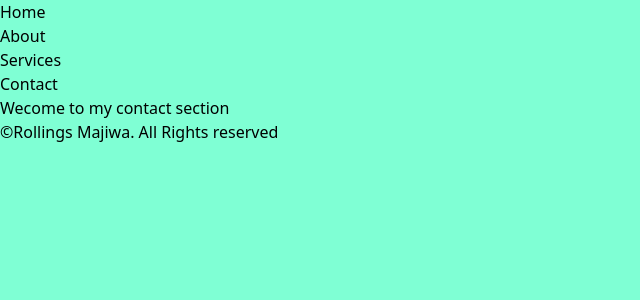
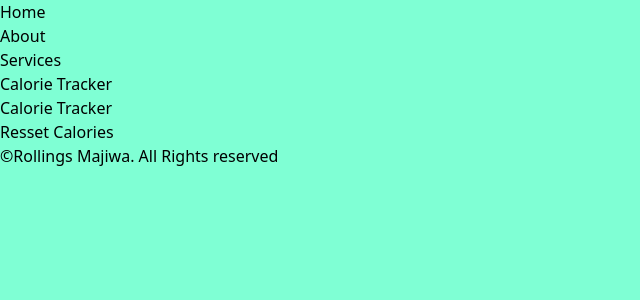
Before and after one commit to rollingsmajiwa/calorie_tracker, a Django app: page /contact/ in a window 1280 px wide. Shown: the top 300 px of the page, without its empty margins (0-640 px from the left). Run offline with Django 5.2, Linux system fonts and the light colour scheme; data that the repository does not hold is empty.

Commit message:
Feat: create calorie reset button

```diff
--- a/calorie_tracker/templates/calorie_tracker/contact.html
+++ b/calorie_tracker/templates/calorie_tracker/contact.html
@@ -1,6 +1,10 @@
 {% extends "base.html" %}
-{% block title %}Contact{% endblock %}
+{% block title %}Calorie Tracker{% endblock %}
 
 {% block content %}
 <h1>{{ message }}</h1>
+<form action="POST">
+    <button type="submit">Resset Calories</button>
+</form>
+
 {% endblock %}
--- a/calorie_tracker/urls.py
+++ b/calorie_tracker/urls.py
@@ -5,5 +5,7 @@ urlpatterns = [
     path("", views.calorie_list, name="home"),
     path("about/", views.aboutproject, name="about"),
     path("services/", views.servicesproject, name="services"),
-    path("contact/", views.contactproject, name="contact")
+    path("contact/", views.contactproject, name="contact"),
+    path("reset/", views.reset_calories, name="reset_calories"),
+    path("delete/<int:id>", views.delete_food, name="delete_food")
 ]
--- a/calorie_tracker/views.py
+++ b/calorie_tracker/views.py
@@ -1,4 +1,4 @@
-from django.shortcuts import render
+from django.shortcuts import render, redirect
 from .models import FoodItem
 
 # Create your views here.
@@ -12,5 +12,28 @@ def servicesproject(request):
     context = {"message": "Wecome to my services section"}
     return render(request, "calorie_tracker/services.html", context)
 def contactproject(request):
-    context = {"message": "Wecome to my contact section"}
+
+    if request.method == "POST":
+        title = request.POST.get("title")
+        calorie_amount = request.POST.get("calorie_amount")
+        if title and calorie_amount:
+            FoodItem.objects.create(title=title, calorie_amount=calorie_amount)
+            return redirect("home")
+    food_items = FoodItem.objects.all()
+
+
+    total_calories = 0
+    for cal in food_items:
+        total_calories += cal.calorie_amount
+    context = {"message":"Calorie Tracker", "food_items": food_items, "total_calories": total_calories}
     return render(request, "calorie_tracker/contact.html", context)
+
+def delete_food(request, id):
+    if request.method == "POST":
+        item = FoodItem.objects.get(id=id)
+        item.delete()
+    return redirect("home")
+def reset_calories(request):
+    if request.method == "POST":
+        FoodItem.objects.all().delete()
+    return redirect("home")
--- a/templates/navbar.html
+++ b/templates/navbar.html
@@ -3,6 +3,6 @@
         <li><a href="{% url 'home' %}">Home</a></li>
         <li><a href="{% url 'about' %}">About</a></li>
         <li><a href="{% url 'services' %}">Services</a></li>
-        <li><a href="{% url 'contact' %}">Contact</a></li>
+        <li><a href="{% url 'contact' %}">Calorie Tracker</a></li>
     </ul>
 </nav>
```
